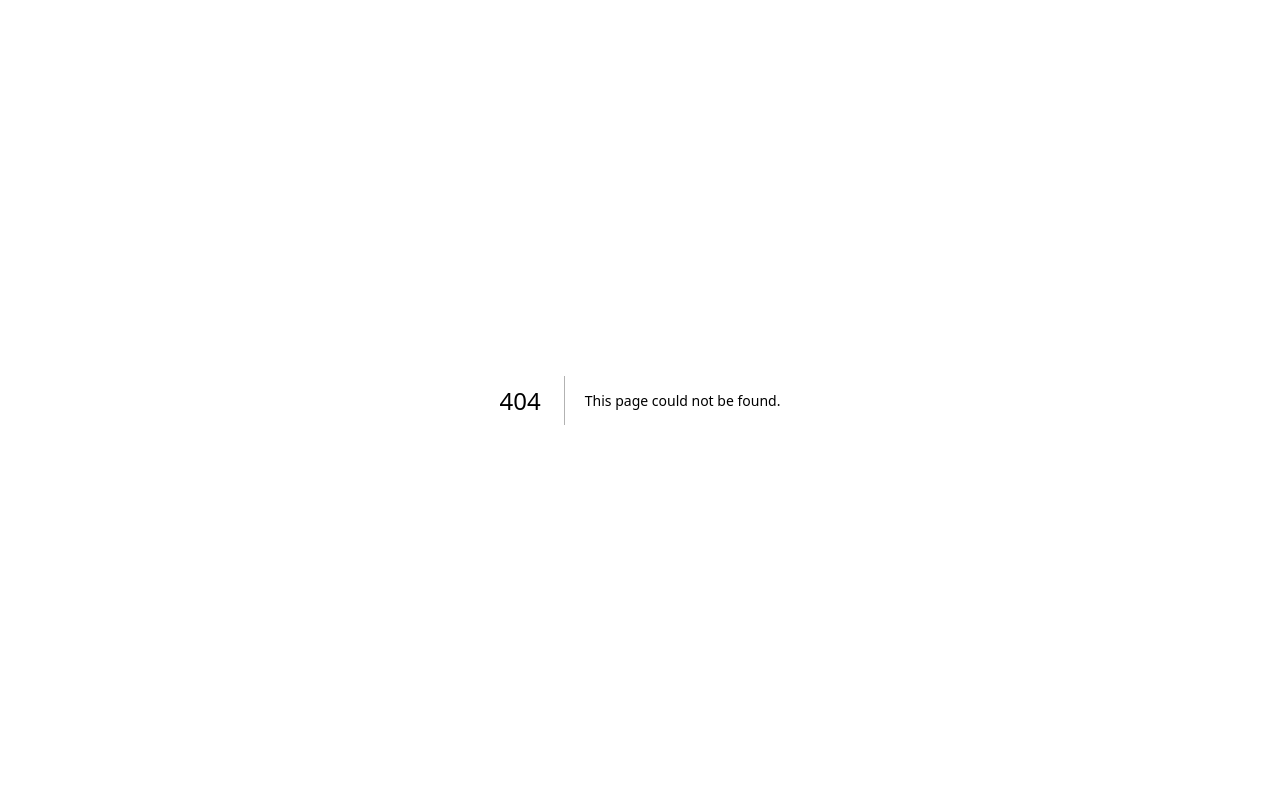
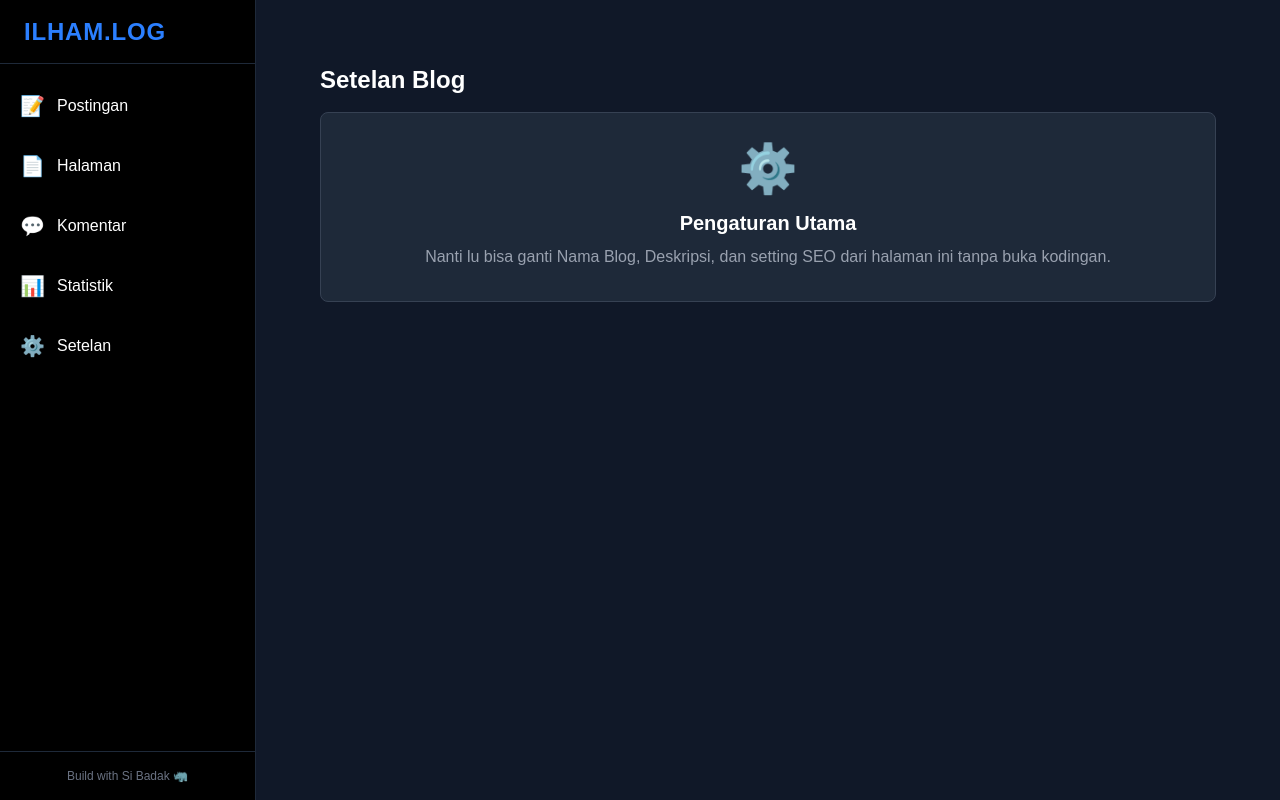
Before and after one commit to bagushkmtr7/blog-next.js, a Next.js app: page /admin/settings in a window 1280 px wide. Before the commit this address had no page. Built offline with nearby package versions, Linux system fonts and the light colour scheme.

Commit message:
feat: tambah halaman placeholder untuk semua menu sidebar

```diff
--- /dev/null
+++ b/app/admin/comments/page.tsx
@@ -0,0 +1,12 @@
+export default function CommentsDashboard() {
+  return (
+    <div className="p-4 md:p-8 text-white">
+      <h1 className="text-2xl font-bold mb-4">Moderasi Komentar</h1>
+      <div className="bg-gray-800 p-8 rounded-lg border border-gray-700 text-center">
+        <span className="text-5xl mb-4 block">💬</span>
+        <h2 className="text-xl font-semibold mb-2">Belum Ada Komentar</h2>
+        <p className="text-gray-400">Nanti lu bisa ngehapus komentar spam atau balesin komentar pengunjung dari sini.</p>
+      </div>
+    </div>
+  );
+}
--- /dev/null
+++ b/app/admin/pages/page.tsx
@@ -0,0 +1,12 @@
+export default function PagesDashboard() {
+  return (
+    <div className="p-4 md:p-8 text-white">
+      <h1 className="text-2xl font-bold mb-4">Kelola Halaman (Pages)</h1>
+      <div className="bg-gray-800 p-8 rounded-lg border border-gray-700 text-center">
+        <span className="text-5xl mb-4 block">📄</span>
+        <h2 className="text-xl font-semibold mb-2">Halaman Statis</h2>
+        <p className="text-gray-400">Fitur untuk membuat halaman seperti About Us atau Contact bakal segera rilis di sini.</p>
+      </div>
+    </div>
+  );
+}
--- /dev/null
+++ b/app/admin/settings/page.tsx
@@ -0,0 +1,12 @@
+export default function SettingsDashboard() {
+  return (
+    <div className="p-4 md:p-8 text-white">
+      <h1 className="text-2xl font-bold mb-4">Setelan Blog</h1>
+      <div className="bg-gray-800 p-8 rounded-lg border border-gray-700 text-center">
+        <span className="text-5xl mb-4 block">⚙️</span>
+        <h2 className="text-xl font-semibold mb-2">Pengaturan Utama</h2>
+        <p className="text-gray-400">Nanti lu bisa ganti Nama Blog, Deskripsi, dan setting SEO dari halaman ini tanpa buka kodingan.</p>
+      </div>
+    </div>
+  );
+}
--- /dev/null
+++ b/app/admin/stats/page.tsx
@@ -0,0 +1,12 @@
+export default function StatsDashboard() {
+  return (
+    <div className="p-4 md:p-8 text-white">
+      <h1 className="text-2xl font-bold mb-4">Statistik Pengunjung</h1>
+      <div className="bg-gray-800 p-8 rounded-lg border border-gray-700 text-center">
+        <span className="text-5xl mb-4 block">📊</span>
+        <h2 className="text-xl font-semibold mb-2">Data Analytics</h2>
+        <p className="text-gray-400">Grafik jumlah pengunjung dari Google Analytics bakal kita pasang di sini.</p>
+      </div>
+    </div>
+  );
+}
```
